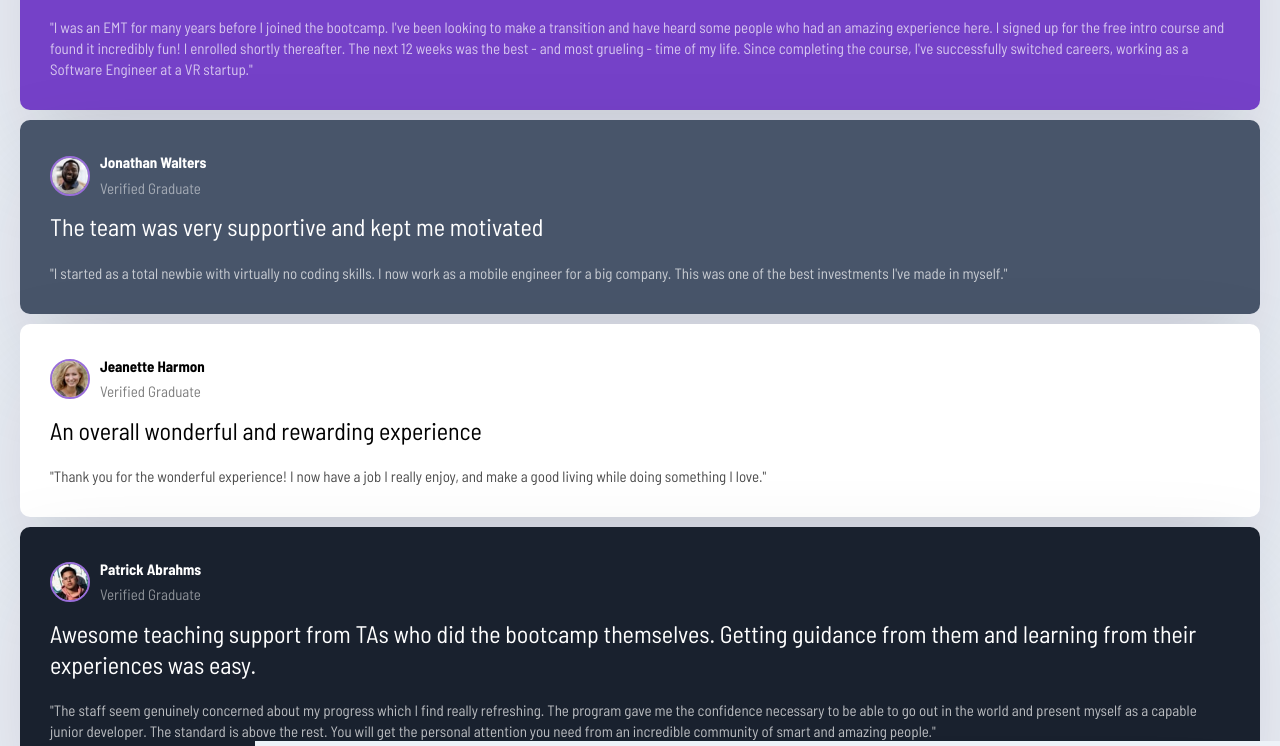
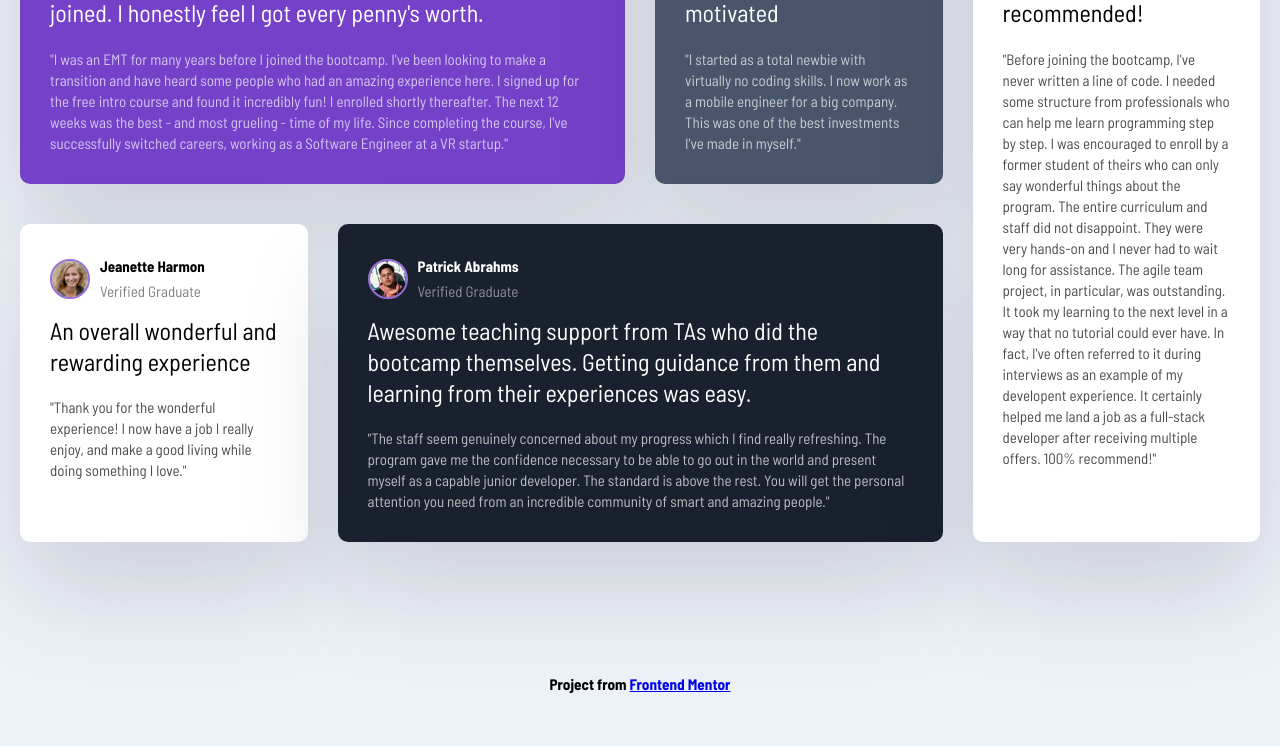
Before and after one commit to DiegoVargasM/my-testimonials-grid, a plain HTML site: page index.html in a window 1280 px wide. Shown: the part 276-1022 px from the top of the page. After the commit the page ends 974 px from the top, so only its background shows below. Drawn offline with Linux system fonts and the light colour scheme.

Commit message:
Style grid

```diff
--- a/styles.css
+++ b/styles.css
@@ -17,6 +17,9 @@ body {
     max-width: 1440px;
     margin: 100px auto;
     padding: 20px;
+    display: grid;
+    grid-template-columns: repeat(4, 1fr);
+    gap: 30px;
 }
 
 .card {
@@ -83,6 +86,20 @@ body {
     color: #fff;
 }
 
+.card:nth-of-type(1) {
+    grid-column: 1 / 3;
+}
+
+.card:nth-of-type(4) {
+    grid-column: 2 / 4;
+    grid-row: 2 / 3;
+}
+
+.card:nth-of-type(5) {
+    grid-column: 4 / 5;
+    grid-row: 1 / 3;
+}
+
 footer {
     text-align: center;
 }
```
